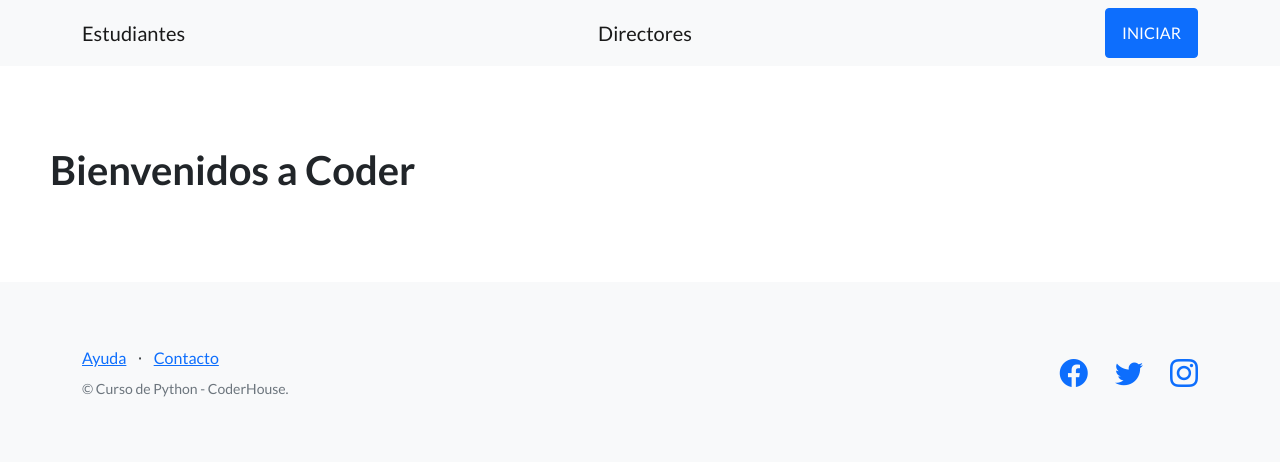
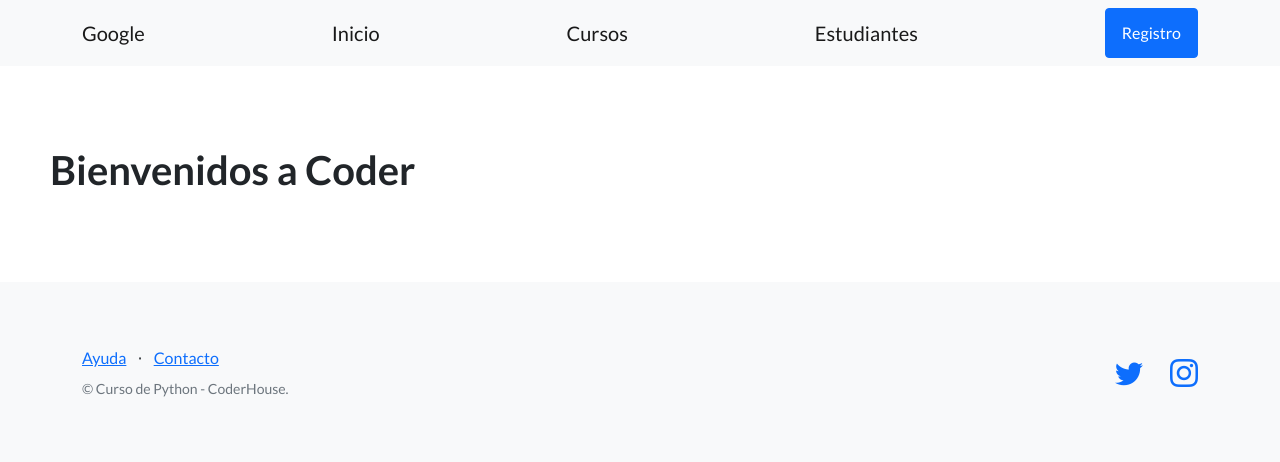
Before and after one commit to flodotta/Tercer_entrega_Dotta, a Django app: page / in a window 1280 px wide. Shown: the top 462 px of the page. Run offline with Django 4.2, Linux system fonts and the light colour scheme; some libraries are stand-ins or nearby versions.

Commit message:
Agregue navegación entre las paginas con template tag, agregue link a ig de coderhouse y twitter de coderhouse, borre el icono de facebook

```diff
--- a/control_usuarios/templates/control_usuarios/base.html
+++ b/control_usuarios/templates/control_usuarios/base.html
@@ -23,9 +23,11 @@
         <!-- Navigation-->
         <nav class="navbar navbar-light bg-light static-top">
             <div class="container">
-                <a class="navbar-brand" href="">Estudiantes</a>
-                <a class="navbar-brand" href="#!">Directores</a>
-                <a class="btn btn-primary" href="#signup">INICIAR</a>
+                <a class="navbar-brand" href="https://www.google.com">Google</a>
+                <a class="navbar-brand" href="{% url 'inicio'%}">Inicio</a>
+                <a class="navbar-brand" href="{% url 'listar_cursos'%}">Cursos</a>
+                <a class="navbar-brand" href="{% url 'listar_estudiantes'%}">Estudiantes</a>
+                <a class="btn btn-primary" href="#signup">Registro</a>
             </div>
         </nav>
 
@@ -51,13 +53,10 @@
                     <div class="col-lg-6 h-100 text-center text-lg-end my-auto">
                         <ul class="list-inline mb-0">
                             <li class="list-inline-item me-4">
-                                <a href="#!"><i class="bi-facebook fs-3"></i></a>
-                            </li>
-                            <li class="list-inline-item me-4">
-                                <a href="#!"><i class="bi-twitter fs-3"></i></a>
+                                <a href="https://twitter.com/coderhouse"><i class="bi-twitter fs-3"></i></a>
                             </li>
                             <li class="list-inline-item">
-                                <a href="https://www.instagram.com/espndeportes/?hl=es"><i class="bi-instagram fs-3"></i></a>
+                                <a href="https://www.instagram.com/coderhouse/?hl=es"><i class="bi-instagram fs-3"></i></a>
                             </li>
                         </ul>
                     </div>
--- a/control_usuarios/urls.py
+++ b/control_usuarios/urls.py
@@ -21,6 +21,6 @@ from django.urls import path
 from control_usuarios.views import listar_estudiantes , listar_cursos
 
 urlpatterns = [
-    path('estudiantes/', listar_estudiantes),
-    path('cursos/', listar_cursos),
+    path('estudiantes/', listar_estudiantes, name= "listar_estudiantes"),
+    path('cursos/', listar_cursos, name= "listar_cursos"),
 ]
--- a/proyecto_blog/urls.py
+++ b/proyecto_blog/urls.py
@@ -24,7 +24,7 @@ urlpatterns = [
     path('admin/', admin.site.urls),
     path('saludo/', saludar),
     path('saludo-html/', saludar_con_html),
-    path('', inicio),
+    path('', inicio,name="inicio"),
     path('estudios/', include("control_usuarios.urls"))
 
 ]
```
